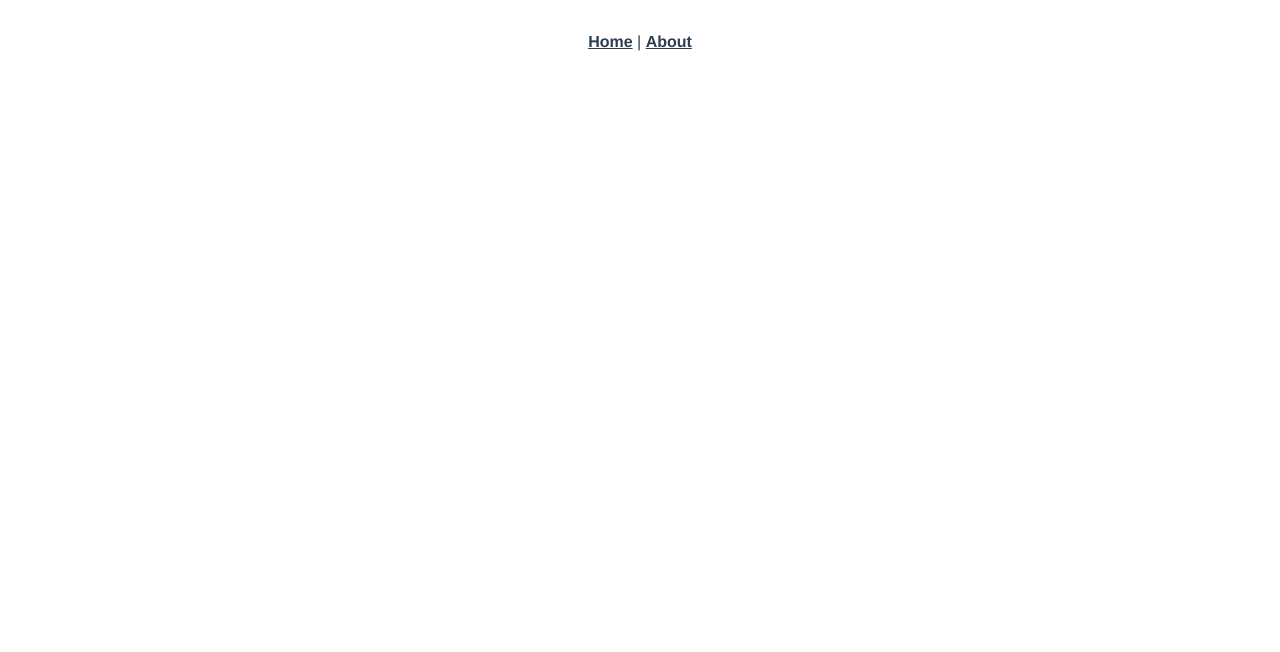
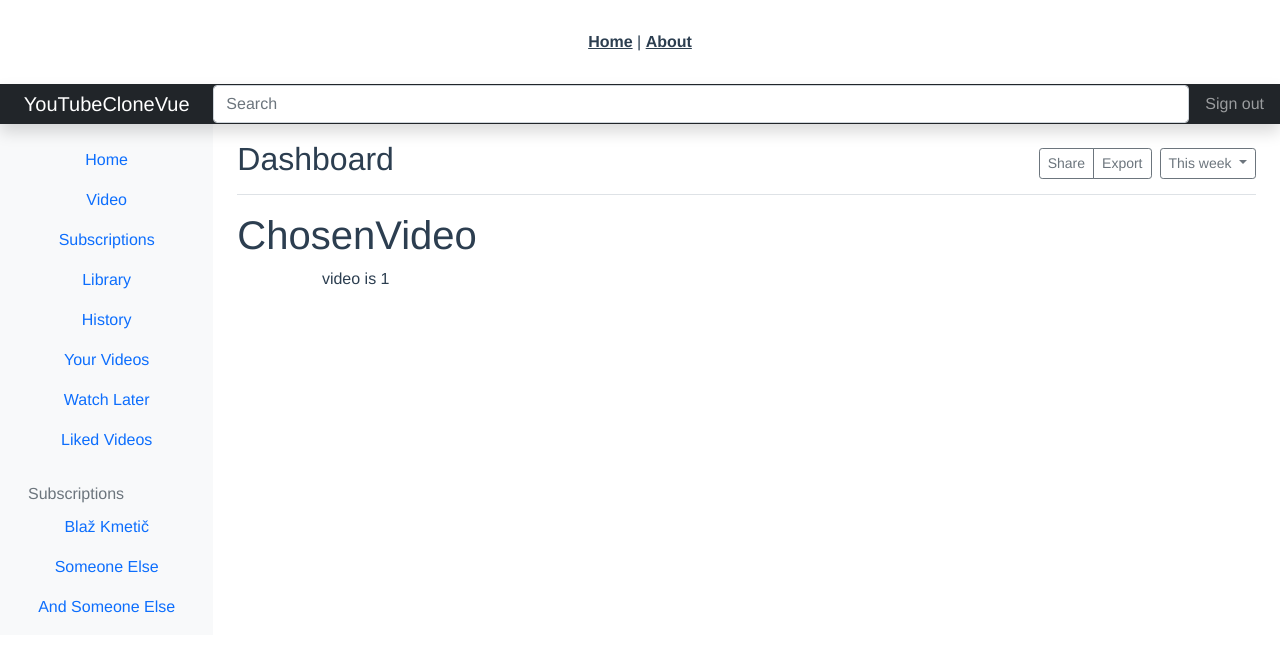
Before and after one commit to blaz-k/youtube-clone-vue, a Vue app: page /chosen-video/1 in a window 1280 px wide. Before the commit this address had no page. Shown: the top 652 px of the page. Built offline with nearby package versions, Linux system fonts and the light colour scheme.

Commit message:
ChosenVideo created; navbar added to App;dynamic link created to ChosenVideo; momet installed; minor updates in others;

```diff
--- a/package.json
+++ b/package.json
@@ -10,6 +10,7 @@
     "axios": "^0.24.0",
     "bootstrap": "^5.1.3",
     "core-js": "^3.6.5",
+    "moment": "^2.29.1",
     "vue": "^3.0.0",
     "vue-router": "^4.0.0-0",
     "vuex": "^4.0.0-0"
--- a/src/App.vue
+++ b/src/App.vue
@@ -3,7 +3,162 @@
     <router-link :to="{ name: 'Home' }">Home</router-link> |
     <router-link :to="{ name: 'About' }">About</router-link>
   </div>
-  <router-view />
+  <header
+    class="navbar navbar-dark sticky-top bg-dark flex-md-nowrap p-0 shadow"
+  >
+    <router-link
+      class="navbar-brand col-md-3 col-lg-2 me-0 px-3"
+      :to="{ name: 'Home' }"
+      >YouTubeCloneVue</router-link
+    >
+    <button
+      class="navbar-toggler position-absolute d-md-none collapsed"
+      type="button"
+      data-bs-toggle="collapse"
+      data-bs-target="#sidebarMenu"
+      aria-controls="sidebarMenu"
+      aria-expanded="false"
+      aria-label="Toggle navigation"
+    >
+      <span class="navbar-toggler-icon"></span>
+    </button>
+    <input
+      class="form-control form-control-dark w-100"
+      type="text"
+      placeholder="Search"
+      aria-label="Search"
+    />
+    <div class="navbar-nav">
+      <div class="nav-item text-nowrap">
+        <a class="nav-link px-3" href="#">Sign out</a>
+      </div>
+    </div>
+  </header>
+
+  <div id="links" class="container-fluid">
+    <div class="row">
+      <nav
+        id="sidebarMenu"
+        class="col-md-3 col-lg-2 d-md-block bg-light sidebar collapse"
+      >
+        <div class="position-sticky pt-3">
+          <ul class="nav flex-column">
+            <li class="nav-item">
+              <router-link
+                :to="{ name: 'Home' }"
+                class="nav-link active"
+                aria-current="page"
+                >Home</router-link
+              >
+            </li>
+
+            <li class="nav-item">
+              <router-link to="/" class="nav-link">Video</router-link>
+            </li>
+
+            <li class="nav-item">
+              <a class="nav-link" href="#">
+                <span data-feather="shopping-cart"></span>
+                Subscriptions
+              </a>
+            </li>
+
+            <li class="nav-item">
+              <a class="nav-link" href="#">
+                <span data-feather="users"></span>
+                Library
+              </a>
+            </li>
+            <li class="nav-item">
+              <a class="nav-link" href="#">
+                <span data-feather="bar-chart-2"></span>
+                History
+              </a>
+            </li>
+
+            <li class="nav-item">
+              <a class="nav-link" href="#">
+                <span data-feather="layers"></span>
+                Your Videos
+              </a>
+            </li>
+            <li class="nav-item">
+              <a class="nav-link" href="#">
+                <span data-feather="layers"></span>
+                Watch Later
+              </a>
+            </li>
+
+            <li class="nav-item">
+              <a class="nav-link" href="#">
+                <span data-feather="layers"></span>
+                Liked Videos
+              </a>
+            </li>
+          </ul>
+
+          <h6
+            class="sidebar-heading d-flex justify-content-between align-items-center px-3 mt-4 mb-1 text-muted"
+          >
+            <span class="homeSpan">Subscriptions</span>
+            <a class="link-secondary" href="#" aria-label="Add a new report">
+              <span data-feather="plus-circle"></span>
+            </a>
+          </h6>
+          <ul class="nav flex-column mb-2">
+            <li class="nav-item">
+              <a class="nav-link" href="#">
+                <span data-feather="file-text"></span>
+                Blaž Kmetič
+              </a>
+            </li>
+            <li class="nav-item">
+              <a class="nav-link" href="#">
+                <span data-feather="file-text"></span>
+                Someone Else
+              </a>
+            </li>
+            <li class="nav-item">
+              <a class="nav-link" href="#">
+                <span data-feather="file-text"></span>
+                And Someone Else
+              </a>
+            </li>
+          </ul>
+        </div>
+      </nav>
+
+      <main class="col-md-9 ms-sm-auto col-lg-10 px-md-4">
+        <div
+          class="d-flex justify-content-between flex-wrap flex-md-nowrap align-items-center pt-3 pb-2 mb-3 border-bottom"
+        >
+          <h1 class="h2">Dashboard</h1>
+          <div class="btn-toolbar mb-2 mb-md-0">
+            <div class="btn-group me-2">
+              <button type="button" class="btn btn-sm btn-outline-secondary">
+                Share
+              </button>
+              <button type="button" class="btn btn-sm btn-outline-secondary">
+                Export
+              </button>
+            </div>
+            <button
+              type="button"
+              class="btn btn-sm btn-outline-secondary dropdown-toggle"
+            >
+              <span data-feather="calendar"></span>
+              This week
+            </button>
+          </div>
+        </div>
+
+        <div class="row row-cols-1 row-cols-lg-4 g-4">
+          <!---------here comes content---->
+          <router-view />
+        </div>
+      </main>
+    </div>
+  </div>
 </template>
 
 <style>
@@ -13,6 +168,14 @@
   -moz-osx-font-smoothing: grayscale;
   text-align: center;
   color: #2c3e50;
+}
+
+#links {
+  /* Za urediti kasneje */
+}
+
+#links a.router-link-exact-active {
+  color: #42b983;
 }
 
 #nav {
--- a/src/components/ShowVideo.vue
+++ b/src/components/ShowVideo.vue
@@ -1,16 +1,41 @@
 <template>
-  <div v-if="videoData">
-    <h2>title: {{ videoData.items[0].snippet.title }}</h2>
-    <div></div>
+  <div v-if="videoData" id="showVideo">
+    <router-link
+      :to="{ name: 'ChosenVideo', params: { detailsId: this.showVideoId } }"
+    >
+      <div class="card" style="">
+        <div class="card h-100">
+          <img
+            :src="videoData.items[0].snippet.thumbnails.maxres.url"
+            class="card-img-top"
+            alt="..."
+          />
+          <div class="card-body">
+            <h5 class="card-title">{{ videoData.items[0].snippet.title }}</h5>
+            <p class="card-text">
+              <span class="cardName"> <div>imepriimek</div> </span>
+              <span>{{ correctData }}</span>
+            </p>
+          </div>
+        </div>
+      </div>
+    </router-link>
   </div>
 </template>
 
 <script>
 import axios from "axios";
+import moment from "moment";
 
 export default {
   name: "ShowVideos",
   props: ["showVideoId"],
+  computed: {
+    correctData() {
+      let date = new Date(this.videoData.items[0].snippet.publishedAt);
+      return moment(date).format("DD-MM-YYYY");
+    },
+  },
   created() {
     this.getVideos();
   },
@@ -35,4 +60,12 @@ export default {
 };
 </script>
 
-<style></style>
+<style>
+#showVideo .cardName {
+  color: red;
+}
+
+#showVideo .card-title {
+  color: green;
+}
+</style>
--- a/src/router/index.js
+++ b/src/router/index.js
@@ -1,5 +1,7 @@
 import { createRouter, createWebHistory } from "vue-router";
 import Home from "../views/Home.vue";
+import ChosenVideo from "../views/ChosenVideo.vue";
+import About from "../views/About.vue";
 
 const routes = [
   {
@@ -10,11 +12,13 @@ const routes = [
   {
     path: "/about",
     name: "About",
-    // route level code-splitting
-    // this generates a separate chunk (about.[hash].js) for this route
-    // which is lazy-loaded when the route is visited.
-    component: () =>
-      import(/* webpackChunkName: "about" */ "../views/About.vue"),
+    component: About,
+  },
+  {
+    path: "/chosen-video/:detailsId",
+    name: "ChosenVideo",
+    component: ChosenVideo,
+    props: true,
   },
 ];
 
--- a/src/views/About.vue
+++ b/src/views/About.vue
@@ -1,5 +1,11 @@
 <template>
-  <div class="about">
-    <h1>This is an about page</h1>
-  </div>
+  <div>About</div>
 </template>
+
+<script>
+export default {
+  name: "About",
+};
+</script>
+
+<style></style>
--- /dev/null
+++ b/src/views/ChosenVideo.vue
@@ -0,0 +1,16 @@
+<template>
+  <div>
+    <h1>ChosenVideo</h1>
+    <p>video is {{ detailsId }}</p>
+  </div>
+</template>
+
+<script>
+export default {
+  props: ["detailsId"],
+
+  name: "ChosenVideo",
+};
+</script>
+
+<style></style>
--- a/src/views/Home.vue
+++ b/src/views/Home.vue
@@ -1,9 +1,6 @@
 <template>
-  <div>
-    <h1>Home page</h1>
-    <div v-for="videoId in allVideosIds" :key="videoId">
-      <ShowVideo :showVideoId="videoId" />
-    </div>
+  <div v-for="videoId in allVideosIds" :key="videoId">
+    <ShowVideo :showVideoId="videoId" />
   </div>
 </template>
 
```
Also changed, not shown: 1 other file (tests, documents, lock files or other folders).
